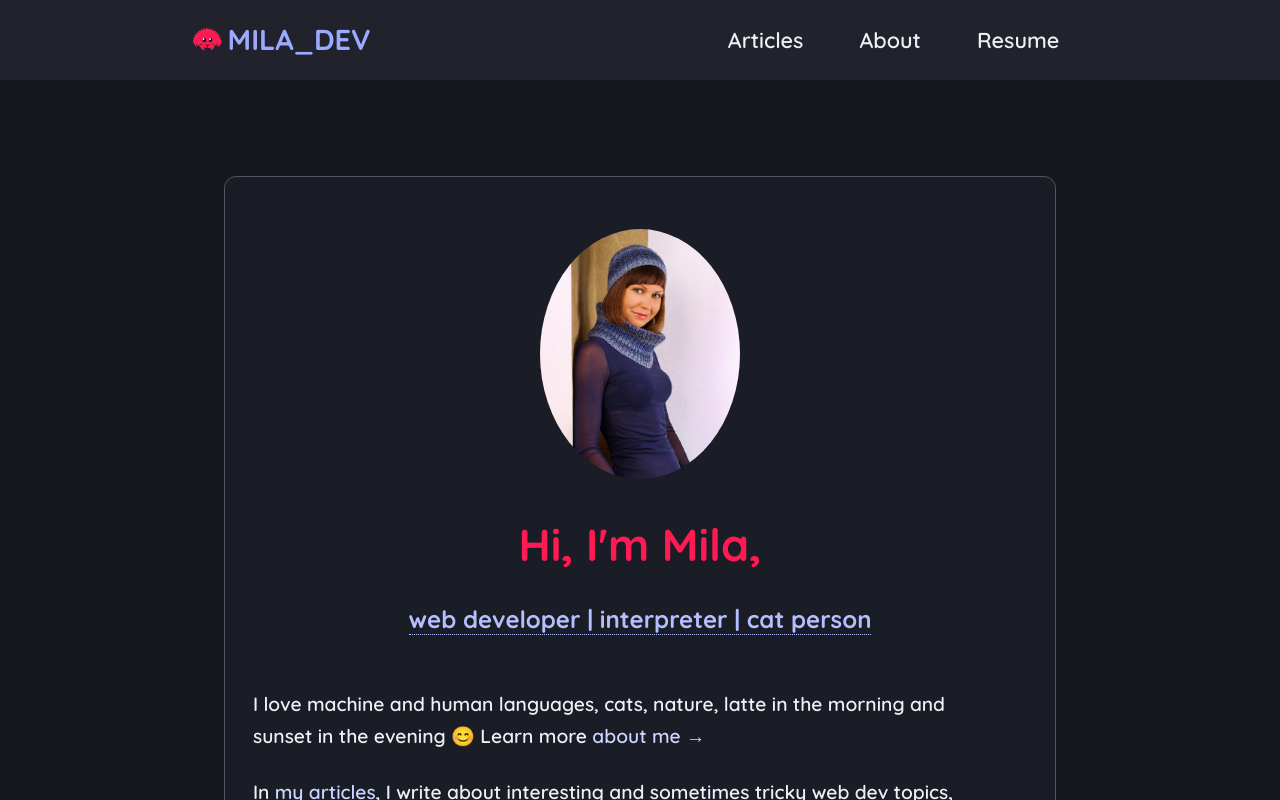
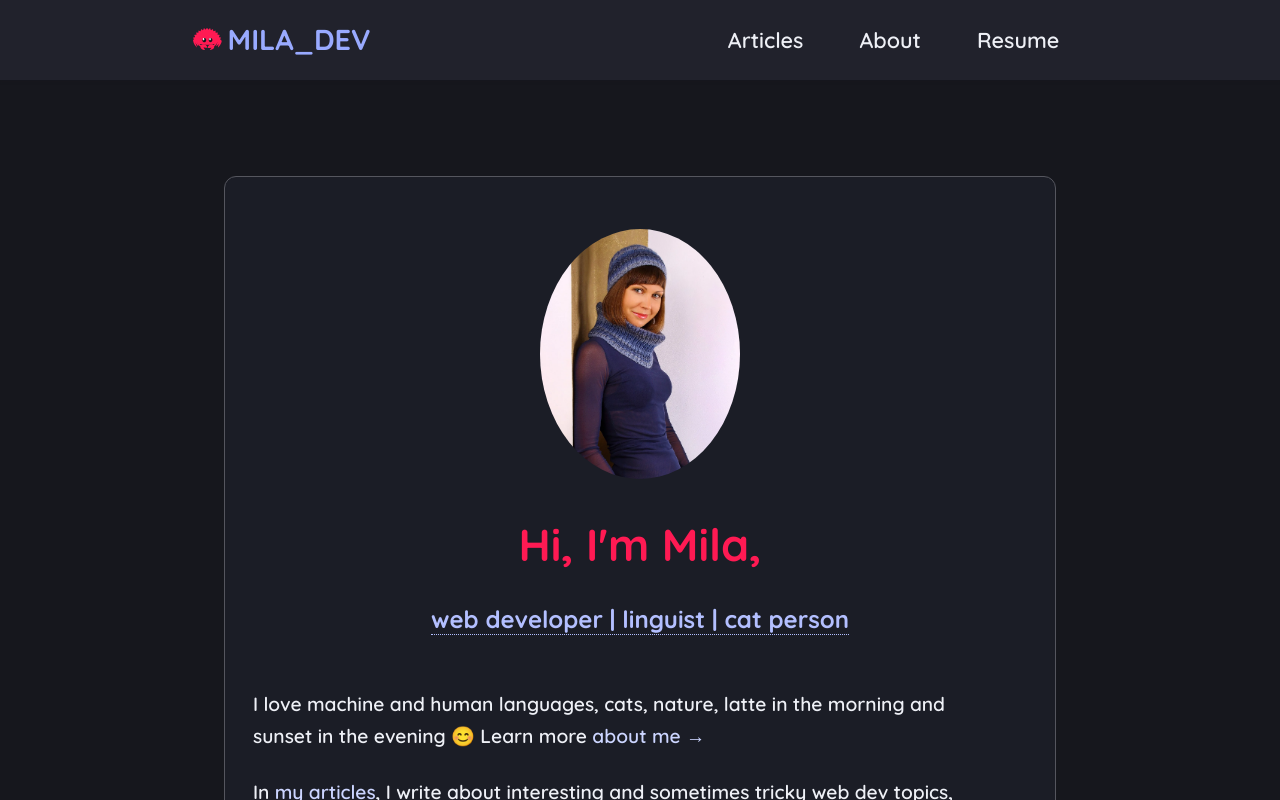
Before and after one commit to MilaZiabchenko/MILA_DEV-Website, a React (Vite) app: page / in a window 1280 px wide. Shown: the top 800 px of the page. Built offline with nearby package versions, Linux system fonts and the light colour scheme.

Commit message:
Update Hero.tsx

```diff
--- a/src/pages/home/Hero.tsx
+++ b/src/pages/home/Hero.tsx
@@ -3,9 +3,9 @@ import useText from '../../hooks/useText';
 
 const Hero = () => {
   const roles = useText(
-    'web developer | interpreter | cat person',
+    'web developer | linguist | cat person',
     'web developer & cat person',
-    475
+    468
   );
 
   return (
```
